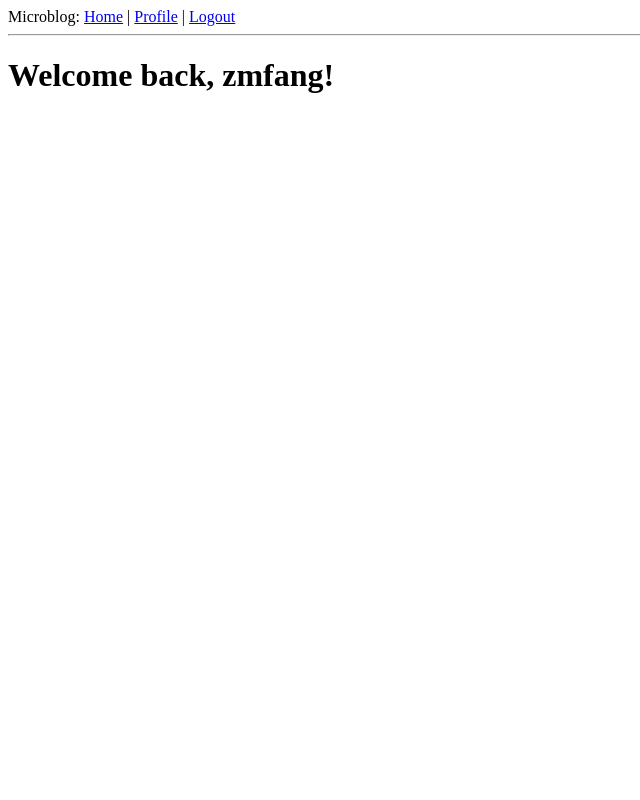
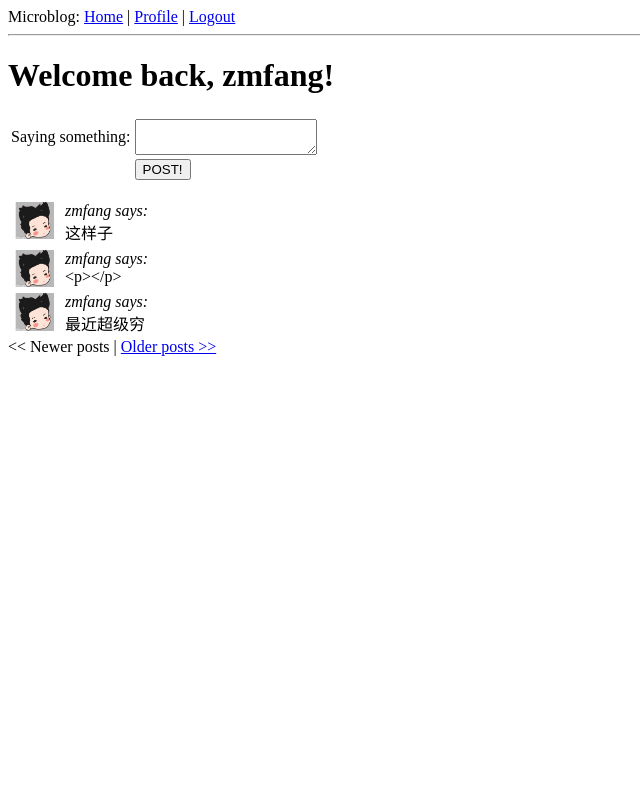
Before and after one commit to zmfang/pythonMicroblog, a Flask app: page / in a window 1280 px wide. Shown: the whole page, without its empty margins (0-640 px from the left). Run offline with Flask 2, Linux system fonts and the light colour scheme; a user stored in the database is signed in; data comes from the database, SQL or seed files in the repository; both versions use the stored data as it was after the commit; parts of the project's set-up code (start-up, migrations or seed data) failed here and were passed over.

Commit message:
可发布博客，显示自己发布的以及所关注人的博客；博客分页功能

```diff
--- a/app/models.py
+++ b/app/models.py
@@ -20,14 +20,14 @@ class User(db.Model, UserMixin):
     nickname = db.Column(db.String(64), unique=True)
     email = db.Column(db.String(120), unique=True)
     role = db.Column(db.SmallInteger, default=ROLE_USER)
-    posts = db.relationship('Post', backref='user', lazy='dynamic')
+    posts = db.relationship('Post', backref='user', lazy='dynamic')  # 一对多的关系
     last_seen = db.Column(db.String(120), unique=True)
     about_me = db.Column(db.String(140))
     followed = db.relationship("User", secondary=followers,
                                primaryjoin=(followers.c.follower_id == id),
                                secondaryjoin=(followers.c.followed_id == id),
                                backref=db.backref("followers", lazy="dynamic"),
-                               lazy="dynamic")
+                               lazy="dynamic")  # 多对多
 
     #  添加和移除“关注者”功能
     def follow(self, user):
@@ -44,12 +44,11 @@ class User(db.Model, UserMixin):
         return self.followed.filter(followers.c.followed_id == user.id).count() > 0
 
     # 查询关注者所发布博客
-    def followed_post(self):
+    def followed_posts(self):
         return Post.query.join(followers,
-                               (followers.c.followed_id == Post.user_id)
-                               .filter(followers.c.followed_id == self.id)
-                               .order_by(Post.timestamp.desc())
-                               )
+                               (followers.c.followed_id == Post.user_id)) \
+            .filter(followers.c.follower_id == self.id) \
+            .order_by(Post.timestamp.desc())
 
     # def is_authenticated(self):
     #     return True  # 除非表示用户的对象因为某些原因不允许被认证。
--- a/app/templates/index.html
+++ b/app/templates/index.html
@@ -8,8 +8,28 @@
         <h1>Welcome back, {{ g.user.nickname }}!</h1>
     {% endif %}
 
-    {% for post in posts %}
-        <p>{{ post.author.nickname }} says: <b>{{ post.body }}</b></p>
-        </div>
+    <form action="" method="post" name="post">
+        {{ form.hidden_tag() }}
+        <table>
+            <tr>
+                <td >Saying something:</td>
+                <td>{{ form.body(size=30,maxlength=140) }}</td>
+                <td>
+                    {% for error in form.errors.body %}
+                        <span style="color: red">[{{ error }}]</span>
+                    {% endfor %}
+                </td>
+            </tr>
+            <tr>
+                <td></td>
+                <td><input type="submit" value="POST!"></td>
+            </tr>
+        </table>
+
+    </form>
+    {% for post in posts.items %}
+        {% include 'post.html' %}
     {% endfor %}
+    {% if posts.has_prev %}<a href="{{ url_for('index', page = posts.prev_num) }}"><< Newer posts</a>{% else %}<< Newer posts{% endif %} |
+    {% if posts.has_next %}<a href="{{ url_for('index', page = posts.next_num) }}">Older posts >></a>{% else %}Older posts >>{% endif %}
 {% endblock %}
--- a/app/templates/post.html
+++ b/app/templates/post.html
@@ -1,8 +1,7 @@
 <table>
     <tr valign="top">
-{#        <td><img src="{{ post.author.avatar(50) }}"/></td>#}
-        <td><i>{{ post.author.nickname }} says:</i><br>{{ post.body }}</td>
+        <td><img src="{{ url_for("static", filename="image/user.png") }}" style="width: 50px"/></td>
+        <td><i>{{ post.user.nickname }} says:</i><br>{{ post.body }}</td>
     </tr>
-    <p>hello</p>
 
 </table>
--- a/app/views.py
+++ b/app/views.py
@@ -4,16 +4,18 @@ import datetime
 from flask import render_template, flash, redirect, session, url_for, request, g
 from flask.ext.login import login_user, logout_user, current_user, login_required
 from lxml.doctestcompare import strip
-
+from config import POSTS_PER_PAGE
 from .forms import LoginForm, SignUpForm, PublishBlogForm, EditForm, AboutMeForm
 from .models import User, ROLE_USER, Post
 
 from app import app, db, lm
 
 
-@app.route('/')
-@app.route('/index')
-def index():
+@app.route('/', methods=["GET", "POST"])
+@app.route('/index', methods=["POST", "GET"])
+@app.route('/index/<int:page>', methods=["POST", "GET"])
+@login_required
+def index(page = 1):
     # user = "Man"  # 用户名
     # # posts = [  # 提交内容
     # #     {
@@ -25,9 +27,22 @@ def index():
     #         'body': 'The Avengers movie was so cool!'
     #     }
     # ]
+    form = PublishBlogForm()
+    if form.validate_on_submit():
+        post = Post(body=form.body.data, timestamp=datetime.datetime.utcnow(), user=g.user)
+        db.session.add(post)
+        db.session.commit()
+        flash('Your post is now live!')
+        # 重定向，避免了用户在提交 blog 后不小心触发刷新的动作而导致插入重复的 blog。
+        return redirect(url_for('index'))
+
+    # 查询关注者的博客，并分页显示
+    posts = g.user.followed_posts().paginate(page, POSTS_PER_PAGE, False)
 
     return render_template("index.html",
                            title='Home',
+                           form=form,
+                           posts=posts,
                            )
 
 
@@ -57,8 +72,9 @@ def login():
                 db.session.add(user)
                 db.session.commit()
                 # 关注自己
-                db.session.add(user.follow(user))
-                db.session.commit()
+                if not g.user.is_following(user):
+                    db.session.add(user.follow(user))
+                    db.session.commit()
 
             except():
                 flash("错误：The Database error!")
@@ -153,21 +169,22 @@ def before_request():
     g.user = current_user
 
 
-@app.route('/user/<int:user_id>', methods=["POST","GET"])
+@app.route('/user/<int:user_id>', methods=["POST", "GET"])
+@app.route('/user/<int:user_id>/<int:page>', methods=["POST", "GET"])
 @login_required
-def users(user_id):
+def users(user_id, page=1):
     form = AboutMeForm()
     user = User.query.filter(User.id == user_id).first()
     if not user:
         flash("The user is not exist.")
         redirect("/index")
 
-    blogs = user.posts.all()
+    posts = user.posts.paginate(page, POSTS_PER_PAGE, False)
 
     return render_template("user.html",
                            form=form,
                            user=user,
-                           blogs=blogs
+                           posts=posts
                            )
 
 
--- a/config.py
+++ b/config.py
@@ -1,6 +1,8 @@
 CSRF_ENABLED = True
 SECRET_KEY = 'bawel'
 
+#  每页显示blog数量
+POSTS_PER_PAGE = 3
 
 import os
 
@@ -9,4 +11,3 @@ basedir = os.path.abspath(os.path.dirname(__file__))
 
 SQLALCHEMY_DATABASE_URI = 'sqlite:///' + os.path.join(basedir, 'app.db')
 SQLALCHEMY_MIGRATE_REPO = os.path.join(basedir, 'db_repository')
-print(SQLALCHEMY_DATABASE_URI)
```
Also changed, not shown: app/templates/user.html (+4 -3 lines), db_repository/versions/009_migration.py (added, +19 -0 lines), app.db.
